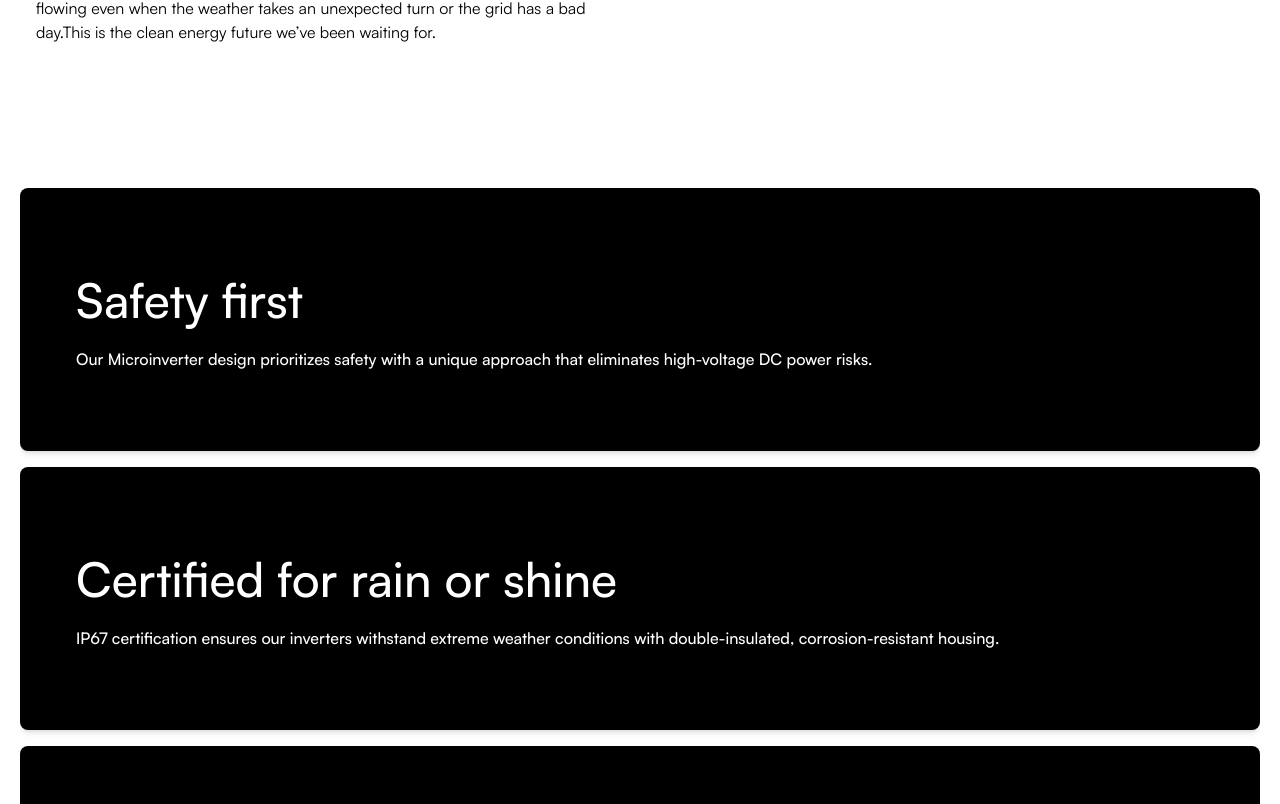
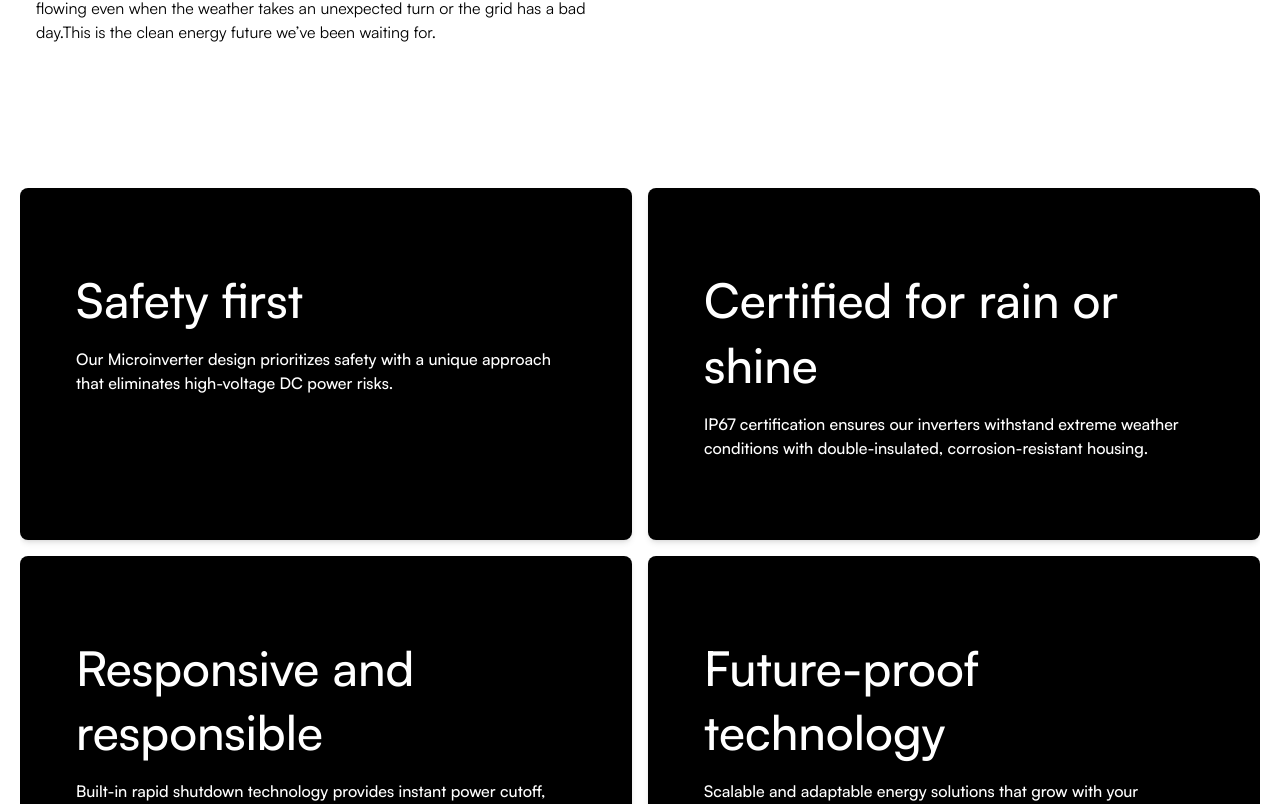
Before and after one commit to SwiftLoopTech/free-green-energy, a Next.js app: page /homeowners in a window 1280 px wide. Shown: the part 1096-1900 px from the top of the page. Built offline with nearby package versions, Linux system fonts and the light colour scheme.

Commit message:
fix: minor ui fix

```diff
--- a/pages/homeowners.tsx
+++ b/pages/homeowners.tsx
@@ -126,7 +126,7 @@ const HomeOwners: React.FC = () => {
         initial="hidden"
         animate={bentoGridInView ? "visible" : "hidden"}
         variants={sectionVariants}
-        className="container mx-auto flex flex-col sm:grid-cols-2 gap-4 py-16  "
+        className="container mx-auto flex flex-col sm:grid sm:grid-cols-2 gap-4 py-16  "
       >
         {bentoGridContent.map((item, index) => (
           <motion.div
```
